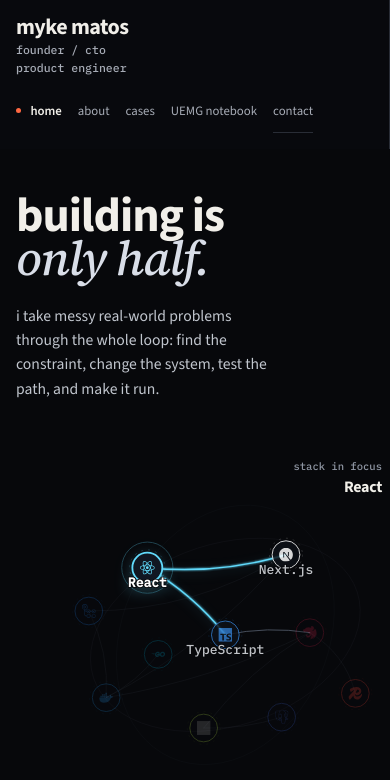
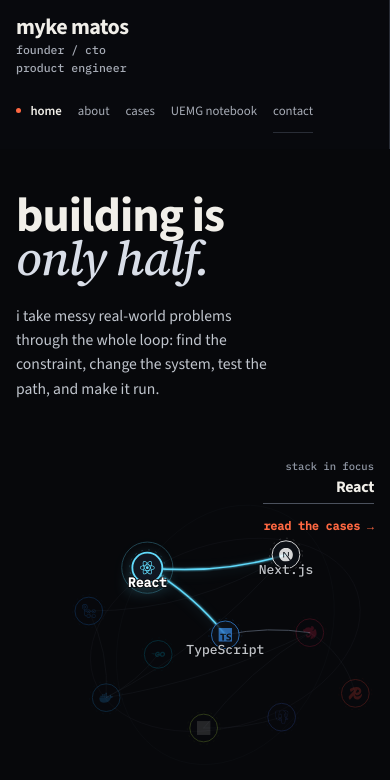
Before and after one commit to shishiv/shishiv.github.io, a Next.js app: page /en in a window 390 px wide. Shown: the top 780 px of the page. Built offline with nearby package versions, Linux system fonts and the light colour scheme; grey boxes are pictures that could not be loaded.

Commit message:
feat: bridge orbital readout to cases

```diff
--- a/src/components/CaseIndexPage.tsx
+++ b/src/components/CaseIndexPage.tsx
@@ -61,7 +61,7 @@ export function CaseIndexPage({ locale }: { locale: Locale }) {
 export function CaseIndexSlide({ locale }: { locale: Locale }) {
   const t = useUi(locale);
   return (
-    <section className="case-index case-index-embedded" lang={t.lang} aria-label={t.articlesNav}>
+    <section id="case-index-slide" className="case-index case-index-embedded" lang={t.lang} aria-label={t.articlesNav}>
       <CaseIndexContent locale={locale} />
     </section>
   );
--- a/src/components/FounderProfilePage.tsx
+++ b/src/components/FounderProfilePage.tsx
@@ -14,8 +14,12 @@ export function FounderProfilePage({ locale }: { locale: Locale }) {
   const [sectionDirection, setSectionDirection] = useState<"forward" | "backward">("forward");
   const sectionOrder = { cases: 0, trajectory: 1, articles: 2, contact: 3 } as const;
   const showSection = (section: keyof typeof sectionOrder) => {
+    if (section === activeSection) return;
     setSectionDirection(sectionOrder[section] >= sectionOrder[activeSection] ? "forward" : "backward");
     setActiveSection(section);
+    window.requestAnimationFrame(() => {
+      slideRef.current?.focus({ preventScroll: true });
+    });
   };
 
   useEffect(() => {
@@ -83,7 +87,7 @@ export function FounderProfilePage({ locale }: { locale: Locale }) {
         </aside>
 
         <main className="founder-main" id="founder-content" tabIndex={-1}>
-          <div className={`founder-slide founder-slide-${activeSection}`} ref={slideRef}>
+          <div className={`founder-slide founder-slide-${activeSection}`} ref={slideRef} tabIndex={-1}>
           {activeSection === "cases" ? <>
             <GalaxyHero
               titleFirst={t.founderHeroTitleFirst}
@@ -94,6 +98,8 @@ export function FounderProfilePage({ locale }: { locale: Locale }) {
               focusNote={t.stackFocusNote}
               selectedLabel={t.stackSelectedLabel}
               relatedLabel={t.stackRelatedLabel}
+              casesActionLabel={t.stackCasesAction}
+              onOpenCases={() => showSection("articles")}
             />
           </> : null}
 
--- a/src/components/GalaxyHero.tsx
+++ b/src/components/GalaxyHero.tsx
@@ -12,6 +12,8 @@ interface GalaxyHeroProps {
   focusNote: string;
   selectedLabel: string;
   relatedLabel: string;
+  casesActionLabel: string;
+  onOpenCases: () => void;
 }
 
 const stackNodes = [
@@ -63,6 +65,8 @@ export function GalaxyHero({
   focusNote,
   selectedLabel,
   relatedLabel,
+  casesActionLabel,
+  onOpenCases,
 }: GalaxyHeroProps) {
   const rootRef = useRef<HTMLElement>(null);
   const hasDrawnRef = useRef(false);
@@ -234,10 +238,13 @@ export function GalaxyHero({
             })}
           </g>
         </svg>
-        <div className="stack-focus-readout" aria-hidden="true">
+        <div className="stack-focus-readout">
           <span>{focusLabel}</span>
           <strong>{activeNode.label}</strong>
           <small>{focusNote}</small>
+          <button className="stack-focus-action" type="button" aria-label={casesActionLabel} aria-controls="case-index-slide" onClick={onOpenCases}>
+            {casesActionLabel}
+          </button>
         </div>
       </div>
     </section>
--- a/src/i18n/ui.ts
+++ b/src/i18n/ui.ts
@@ -31,6 +31,7 @@ export const ui = {
     stackFocusNote: "ferramentas mudam. o ciclo permanece.",
     stackSelectedLabel: "selecionada",
     stackRelatedLabel: "tecnologia relacionada",
+    stackCasesAction: "ler os cases →",
     workTitle: "trabalhos e evidências",
     caseArchitectureLabel: "arquitetura do case",
     workItems: [
@@ -184,6 +185,7 @@ export const ui = {
     stackFocusNote: "tools change. the loop remains.",
     stackSelectedLabel: "selected",
     stackRelatedLabel: "related technology",
+    stackCasesAction: "read the cases →",
     workTitle: "work and evidence",
     caseArchitectureLabel: "case architecture",
     workItems: [
--- a/src/styles/globals.css
+++ b/src/styles/globals.css
@@ -165,11 +165,12 @@ a {
   font-size: 0.8rem;
   text-decoration: none;
   cursor: pointer;
-  transition: color 180ms ease;
+  transition: color 180ms ease, padding-left 180ms var(--ease-out);
 }
 .founder-rail nav :is(a,button):last-child { border-bottom: 1px solid var(--founder-line); }
 .founder-rail nav [aria-current="page"] { padding-left: 0.9rem; color: var(--founder-ink); font-weight: 600; }
-.founder-rail nav [aria-current="page"]::before { content: ""; position: absolute; left: 0; width: 5px; height: 5px; border-radius: 50%; background: var(--founder-accent); }
+.founder-rail nav :is(a,button)::before { content: ""; position: absolute; left: 0; width: 5px; height: 5px; border-radius: 50%; background: var(--founder-accent); opacity: 0; transform: scale(0.65); transition: opacity 180ms ease, transform 180ms var(--ease-out); }
+.founder-rail nav [aria-current="page"]::before { opacity: 1; transform: scale(1); }
 .founder-rail-footer { display: grid; gap: 0.35rem; margin-top: auto; }
 .founder-rail-footer a { text-decoration-color: transparent; }
 .founder-rail-footer a[aria-current="page"] { color: var(--founder-ink); }
@@ -258,10 +259,24 @@ a {
 .stack-node image { pointer-events: none; }
 .stack-node-label { fill: #e5e8ed; stroke: #07080b; stroke-width: 4px; paint-order: stroke fill; font: 500 16px var(--font-mono); pointer-events: none; }
 .stack-node.active .stack-node-label { fill: #fff; font-weight: 600; }
-.stack-focus-readout { position: absolute; z-index: 2; top: 7%; right: 5%; display: grid; justify-items: end; pointer-events: none; text-align: right; }
+.stack-focus-readout { position: absolute; z-index: 2; top: 7%; right: 5%; display: grid; justify-items: end; text-align: right; }
 .stack-focus-readout span { color: #8f96a3; font: 500 0.66rem/1.4 var(--font-mono); }
 .stack-focus-readout strong { margin-block: 0.25rem 0.1rem; color: var(--founder-ink); font: 650 1rem/1.1 var(--font-display); letter-spacing: -0.02em; }
 .stack-focus-readout small { width: 26ch; color: #d0d4db; font: italic 500 0.9rem/1.4 var(--font-body); text-wrap: balance; }
+.stack-focus-action {
+  min-height: 44px;
+  margin-top: 0.8rem;
+  padding: 0.55rem 0;
+  border: 0;
+  border-top: 1px solid #4b515d;
+  background: transparent;
+  color: var(--founder-accent);
+  font: 600 0.72rem/1.4 var(--font-mono);
+  text-align: right;
+  cursor: pointer;
+  transition: color 180ms ease, border-color 180ms ease, transform 180ms var(--ease-out);
+}
+.stack-focus-action:active { transform: translateX(-2px); transition-duration: 120ms; }
 
 .founder-about {
   height: 100%;
@@ -368,8 +383,9 @@ a {
   .stack-node-aura { r: 48px; }
   .stack-node-label { font-size: 30px; }
   .stack-node.dimmed .stack-node-label { opacity: 0; }
-  .stack-focus-readout { top: 0.25rem; right: 0.5rem; bottom: auto; }
+  .stack-focus-readout { top: 0.25rem; right: 1rem; bottom: auto; }
   .stack-focus-readout small { display: none; }
+  .stack-focus-action { margin-top: 0.4rem; }
 
 
   .founder-about { min-height: calc(100svh - 149px); grid-template-columns: 1fr; gap: 2.5rem; padding: 3rem 1rem; }
@@ -383,7 +399,11 @@ a {
 }
 
 @media (prefers-reduced-motion: reduce) {
+  .founder-rail nav :is(a,button) { transition: color 160ms ease, padding-left 160ms ease; }
+  .founder-rail nav :is(a,button)::before { transition: opacity 160ms ease; transform: none; }
+  .founder-rail nav [aria-current="page"]::before { transform: none; }
   .stack-edge { transition: opacity 160ms ease, stroke 160ms ease; }
   .stack-node { transition: opacity 160ms ease; }
   .stack-node-visual, .stack-node-aura { transition: none; }
+  .stack-focus-action { transition: color 160ms ease, border-color 160ms ease; }
 }
```
Also changed, not shown: 1 other file (tests, documents, lock files or other folders). Lines whose indentation alone changed are shown as unchanged.
